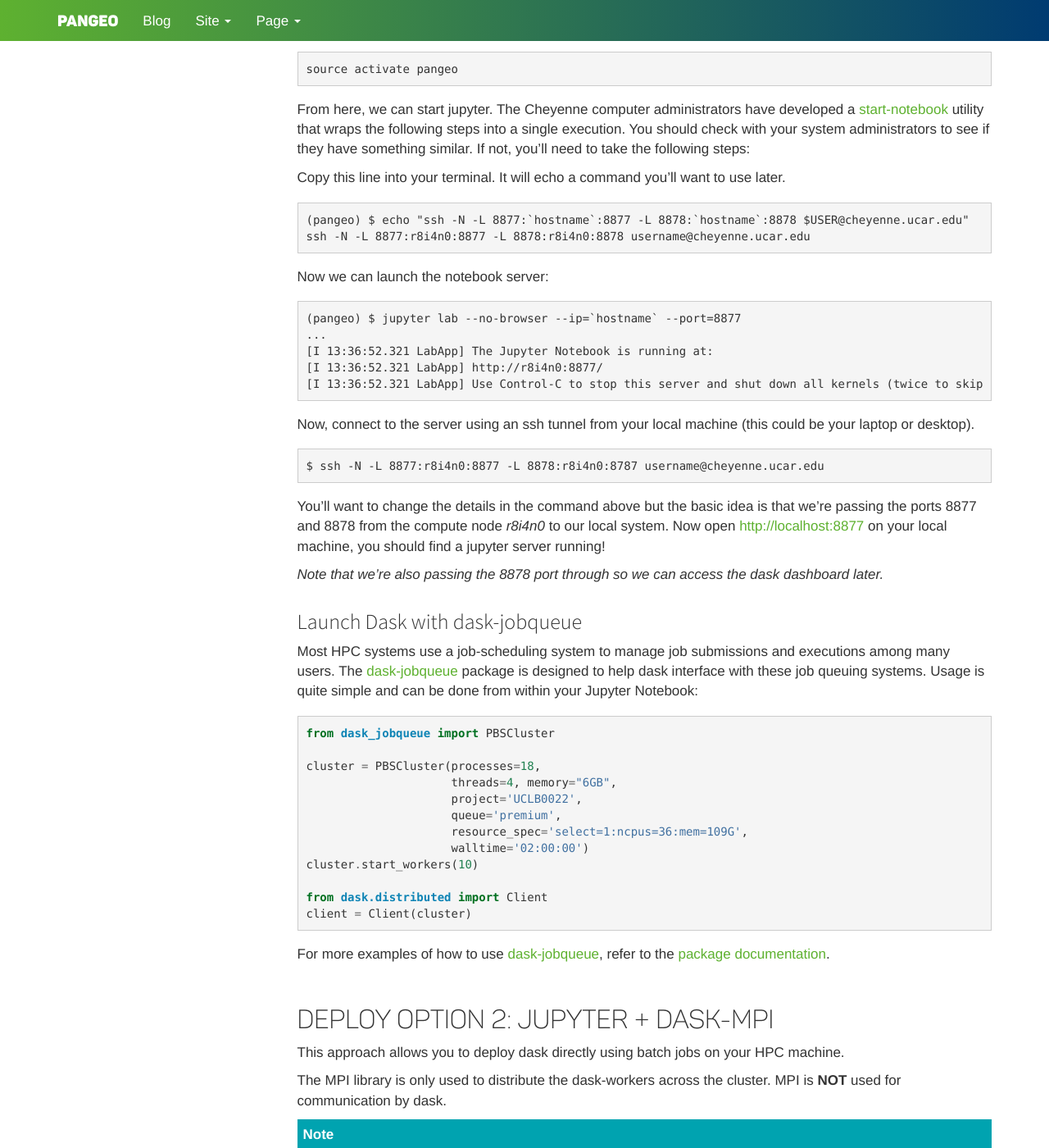
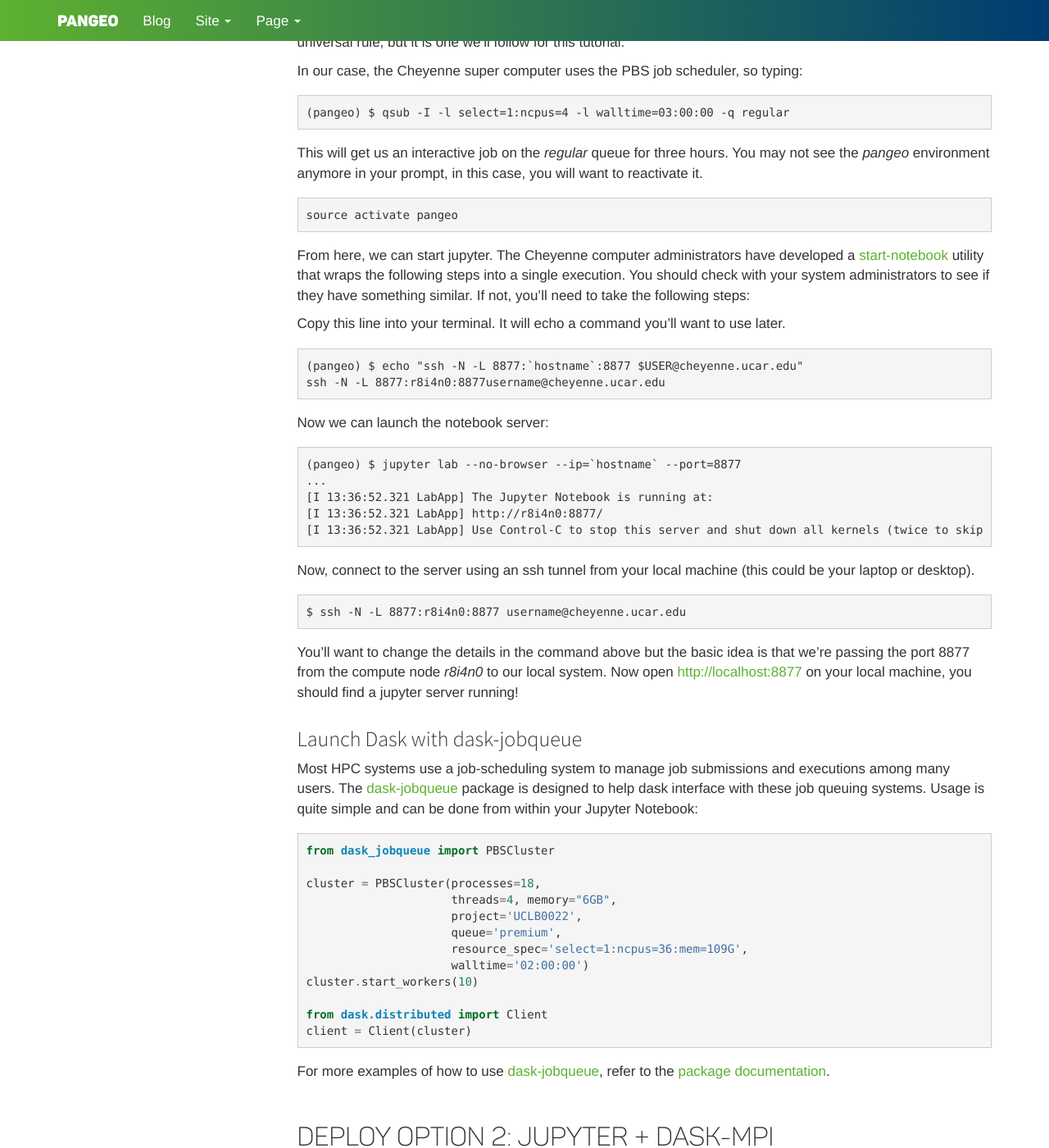
Before and after one commit to pangeo-data/pangeo, a Sphinx documentation site: the page built from docs/setup_guides/hpc.rst, in a window 1280 px wide and 1400 px high, scrolled down 2635 px. Shown: the whole window at 82% size. Built offline with Sphinx 7.4.7, drawn with Linux system fonts in a browser that asks for light colours; nearby versions of some CDN libraries; library files that are not in the unit come from our copies; pages that are not in the unit, such as notebooks, are missing from menus; the version number could not be read and is left out; some of the changed text lies outside the part shown.

```diff
--- a/docs/setup_guides/hpc.rst
+++ b/docs/setup_guides/hpc.rst
@@ -116,6 +119,14 @@ is readable only by you. For more information on and other methods for
 securing Jupyter, check out
 `Securing a notebook server <http://jupyter-notebook.readthedocs.io/en/stable/public_server.html#securing-a-notebook-server>`__
 in the Jupyter documentation.
+
+Finally, we may want to configure dask's dashboard to forward through jupyterhub.
+This can be done by editing the dask distributed config file, e.g.:
+``.config/dask/distributed.yaml``. In this file, set:
+
+.. code:: python
+
+    diagnostics-link: "../proxy/{port}/status"
 
 ------------
 
@@ -163,8 +174,8 @@ later.
 
 ::
 
-    (pangeo) $ echo "ssh -N -L 8877:`hostname`:8877 -L 8878:`hostname`:8878 $USER@cheyenne.ucar.edu"
-    ssh -N -L 8877:r8i4n0:8877 -L 8878:r8i4n0:8878 username@cheyenne.ucar.edu
+    (pangeo) $ echo "ssh -N -L 8877:`hostname`:8877 $USER@cheyenne.ucar.edu"
+    ssh -N -L 8877:r8i4n0:8877username@cheyenne.ucar.edu
 
 Now we can launch the notebook server:
 
@@ -181,16 +192,12 @@ Now, connect to the server using an ssh tunnel from your local machine
 
 ::
 
-    $ ssh -N -L 8877:r8i4n0:8877 -L 8878:r8i4n0:8787 username@cheyenne.ucar.edu
+    $ ssh -N -L 8877:r8i4n0:8877 username@cheyenne.ucar.edu
 
 You'll want to change the details in the command above but the basic idea is
-that we're passing the ports 8877 and 8878 from the compute node `r8i4n0` to our
+that we're passing the port 8877 from the compute node `r8i4n0` to our
 local system. Now open http://localhost:8877 on your local machine, you should
 find a jupyter server running!
-
-*Note that we're also passing the 8878 port through so we can access the dask
-dashboard later.*
-
 
 Launch Dask with dask-jobqueue
 ^^^^^^^^^^^^^^^^^^^^^^^^^^^^^^
```
Also changed, not shown: other parts of docs/setup_guides/hpc.rst (+5 -2 lines).
